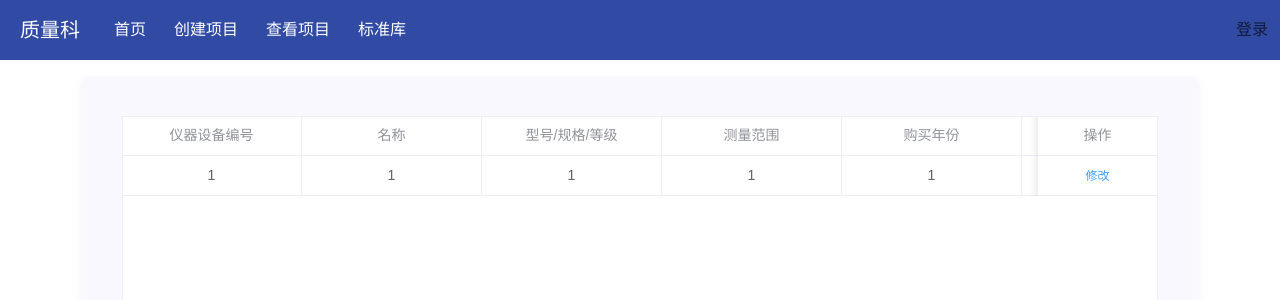
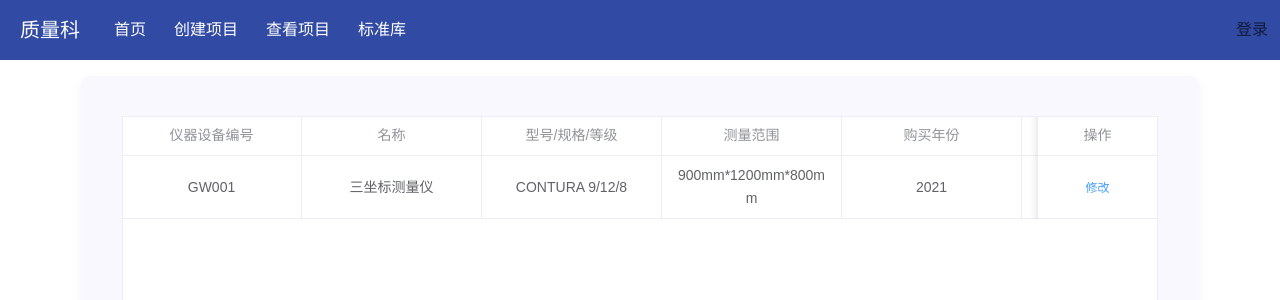
Before and after one commit to LewiZzzz/cma-fronthead, a Vue app: page /device/management in a window 1280 px wide. Shown: the top 300 px of the page. Built offline with nearby package versions, Linux system fonts and the light colour scheme; a web font is replaced by a local one.

Commit message:
新增设备科数据

```diff
--- a/src/views/Device/Device_Management.vue
+++ b/src/views/Device/Device_Management.vue
@@ -1,6 +1,6 @@
 <template>
     <ContentBase>
-      <el-table :data='tableData' stripe style="width: 100%" height="250" :border='true' :header-cell-style="{'text-align':'center'}" :cell-style="{'text-align':'center'}" >
+      <el-table :data='devices' stripe style="width: 100%" height="250" :border='true' :header-cell-style="{'text-align':'center'}" :cell-style="{'text-align':'center'}" >
         <el-table-column fixed:true prop="id" label="仪器设备编号" width="180" />
         <el-table-column prop="name" label="名称" width="180" />
         <el-table-column prop="parameter" label="型号/规格/等级" width="180"/>
@@ -25,18 +25,38 @@
        components: {
            ContentBase: ContentBase,
        },
+       setup() {
+        const devices =[
+          {
+            id: 'GW001', // 设备唯一标识
+            name: '三坐标测量仪',
+            parameter: 'CONTURA 9/12/8',
+            range: '900mm*1200mm*800mm',
+            year: 2021,
+            trace: '校准',
+            expirationdate: '空',
+            source: '自购',
+          },
+        ]
+        return {
+            devices,
+        };
+       },
        data() {
        return {
-        tableData:[
-                      {id:1,name:1,parameter:1,range:1,year:1,trace:1,expirationdate:1,source:1},
+        //设备详细信息
+        deviceInfor: {
+                id: '',
+                name: '',
+                parameter: '',
+                range: '',
+                year: 0,
+                trace: '',
+                expirationdate: '',
+                source: '',
+            },
 
-        ],
-         categoryType: 'Reference', // 用于选择使用参考分类还是自定义分类
-         customCategory: {
-           large: '',
-           category: ''
-         },
-         projectName: '', // 项目名称
+
        };
      },
      methods: {
```
